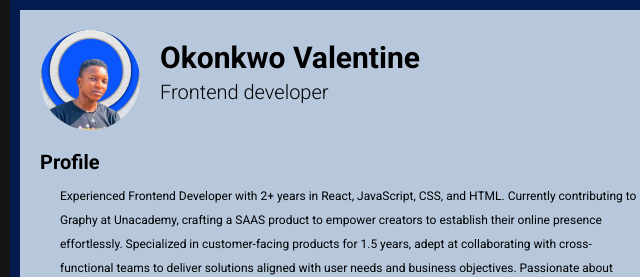
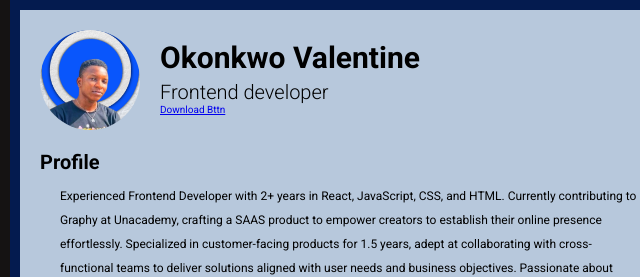
Before and after one commit to DefcValentino/Mockup-resume, a plain HTML site: page index.html in a window 1280 px wide. Shown: the top 277 px of the page, 130-770 px from the left. Drawn offline with nearby package versions, Linux system fonts and the light colour scheme.

Commit message:
Update index.html

```diff
--- a/index.html
+++ b/index.html
@@ -18,6 +18,7 @@
                     <div class="profile-description">
                         <h2 class="profile-name">Okonkwo Valentine</h2>
                         <h3 class="profile-title">Frontend developer</h3>
+                        <a class="download-bttn" href="/images/Resume pdf.pdf" download="resume.pdf"> Download Bttn</a>
                     </div>
                 </div>
                 <div class="about-profile">
```
